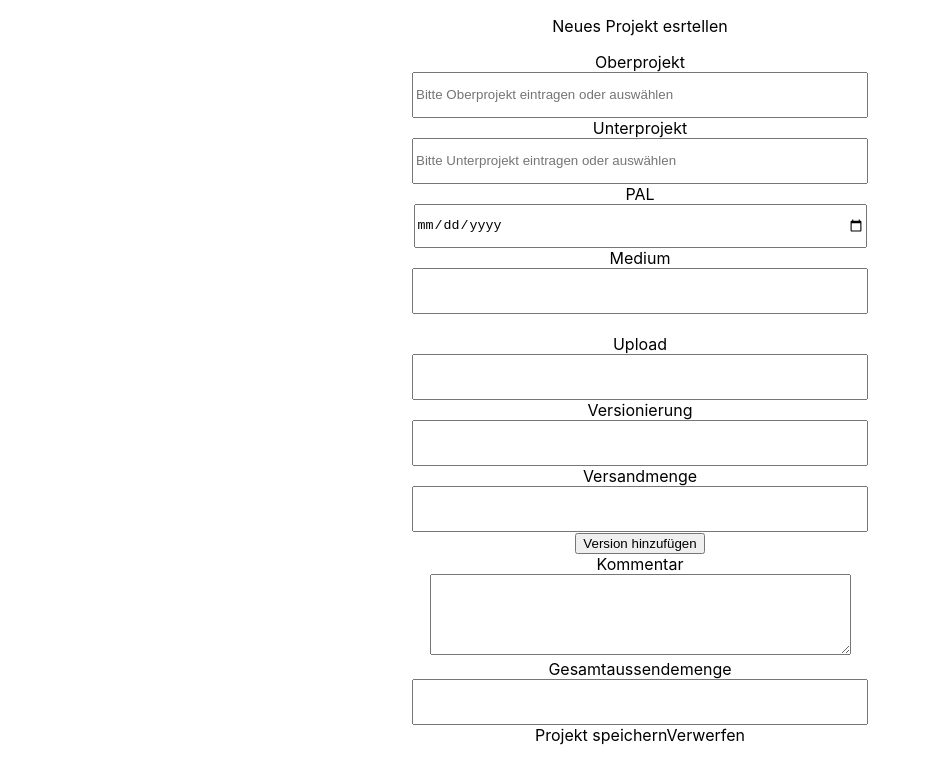
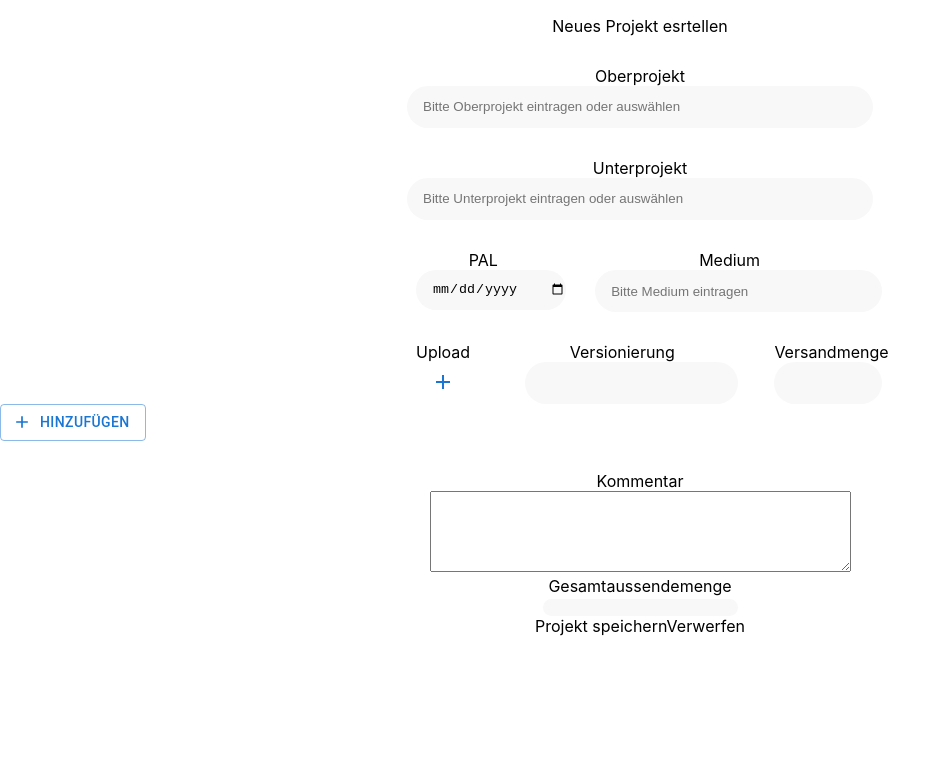
Before and after one commit to tabetommy/pw_reporter, a React (Create React App) app: page / in a window 1280 px wide. Shown: the top 784 px of the page, without its empty margins (0-951 px from the left). Built offline with nearby package versions, Linux system fonts and the light colour scheme.

Commit message:
refactored

```diff
--- a/package.json
+++ b/package.json
@@ -5,6 +5,7 @@
   "dependencies": {
     "@emotion/react": "^11.10.6",
     "@emotion/styled": "^11.10.6",
+    "@mui/icons-material": "^5.11.11",
     "@mui/material": "^5.11.10",
     "@testing-library/jest-dom": "^5.16.5",
     "@testing-library/react": "^13.4.0",
--- a/src/App.css
+++ b/src/App.css
@@ -14,10 +14,56 @@
 }
 
 input{
+  border-radius: 50px;
+  border: none;
+  background-color:	#F8F8F8;
+  padding-left: 16px;
+}
+
+.main-con{
+  margin-top: 30px;
+}
+
+.input{
   height: 40px;
   width: 35%;
 }
 
+.pal-medium, .versionen-input{
+  display: flex;
+  justify-content: space-between;
+  width: 35%;
+  /* height: 40px; */
+  margin-left: auto;
+  margin-right: auto;
+}
+
+.versionen-input{
+  margin-top: 10px;
+}
+
+.pal-input,
+.medium-input,
+.beleg-input,
+.versionierung-input,
+.versandmenge-input{
+  height: 40px;
+  width: 100%;
+}
+
+.pal{
+  width:30%
+}
+
+.medium, .versandmenge{
+  width: 60%;
+}
+
+.versandmenge{
+  width: 20%;
+}
+
+
 .cm-style{
   resize: vertical;
 }
--- a/src/App.js
+++ b/src/App.js
@@ -1,5 +1,6 @@
 import React from 'react';
 import Projekt from './components/projektComponent/projektComponent';
+
 import './App.css';
 
 function App() {
--- a/src/components/projektComponent/projektComponent.js
+++ b/src/components/projektComponent/projektComponent.js
@@ -21,35 +21,45 @@ const Projekt=()=>{
 
   return (
     <form>
+      <div className='main-con'>
         <label htmlFor='ober-project' >Oberprojekt</label><br/>
         <input list="ober-projekt"
         name="ober-projekt"
         onChange={projeKtWerteHandler}
-      placeholder="Bitte Oberprojekt eintragen oder auswählen"/>
+        placeholder="Bitte Oberprojekt eintragen oder auswählen"
+        className='input'/>
         <datalist id="ober-projekt">
             {oberProjektOptionen.map(option=><option key={option} value={option} /> )}
         </datalist><br/>
+      </div>
 
+      <div className='main-con'>
         <label htmlFor='unter-projekt'>Unterprojekt</label><br/>
         <input list="unter-projekt"
         name="unter-projekt"
         onChange={unterProjektWerteHandler}
-      placeholder="Bitte Unterprojekt eintragen oder auswählen"/>
+        placeholder="Bitte Unterprojekt eintragen oder auswählen"
+        className='input'/>
         <datalist id="unter-projekt">
           {unterProjektOptionen.map(option=><option key={option} value={option} /> )}
         </datalist><br/>
+      </div>
 
-      <div>
-        <div>
+
+      <div className='main-con pal-medium'>
+        <div className='pal'>
           <label htmlFor='pal'>PAL</label><br/>
-          <input type="date" name="pal" id='pal'/>
+          <input type="date" name="pal" id='pal' className='pal-input'/>
         </div>
-        <div>
+        <div className='medium'>
           <label htmlFor='medium'>Medium</label><br/>
-          <input type="text" name="medium" id='medium'/>
+          <input type="text" name="medium" id='medium' className='medium-input' placeholder='Bitte Medium eintragen'/>
         </div>
-      </div><br/>
+      </div>
+
       <Versionen />
+
+      <div className='main-con'>
         <label htmlFor='kommentar'>Kommentar</label><br/>
         <textarea
           name="kommentar"
@@ -58,6 +68,8 @@ const Projekt=()=>{
           cols={50}
           className="cm-style"
         /><br/>
+      </div>
+
       <label htmlFor='gesamt-menge'>Gesamtaussendemenge</label><br/>
       <input name='gesamt-menge' id='gesamt-menge'
       type="number" min="0" /><br/>
@@ -65,7 +77,6 @@ const Projekt=()=>{
         <span>Projekt speichern</span>
         <span>Verwerfen</span>
       </div>
-
     </form>
 
   );
--- a/src/components/projektComponent/versionen.js
+++ b/src/components/projektComponent/versionen.js
@@ -1,52 +1,58 @@
 import React, {useState} from 'react';
+import IconButton from '@mui/material/IconButton';
+import Button from '@mui/material/Button';
+import AddIcon from '@mui/icons-material/Add';
+import Stack from '@mui/material/Stack';
 
 const Versionen=()=>{
 
-    const [versionWerten,setVersionWerten]=useState([
-    {
-        beleg:"",
-        version:"",
-        menge:undefined,
-    }
-])
+    const [versionWerten, setVersionWerten]=useState([{ beleg:undefined,version: "", menge:undefined}]);
 
-// const [towns, setTowns]=React.useState(["Buea","Tiko"])
-
-let handleChange = (i, e) => {
+   const handleChange = (i, e) => {
     let neueVersionWerten = [...versionWerten];
     neueVersionWerten [i][e.target.name] = e.target.value;
+    console.log(e.target.files)
     setVersionWerten(neueVersionWerten);
   }
 
-const hinzufügenHandler=(event)=>{
-    event.preventDefault();
-    setVersionWerten([...versionWerten, { beleg: "", version: "" , menge:undefined}])
-}
 
 
+    const hinzufügenHandler=(event)=>{
+        event.preventDefault();
+        setVersionWerten([...versionWerten, { beleg:undefined, version: "" , menge:undefined}])
+    }
+
   return (
-    <div>
-        {versionWerten.map((versionWerte,index)=>(
-             <div key={index}>
-                <div>
+    <div className='main-con'>
+        {versionWerten.map((version,index)=>(
+             <div key={index} className='versionen-input'>
+                <div className='beleg'>
                     <label htmlFor='beleg'>Upload</label><br/>
-                    <input type="text" id="beleg" name="beleg"
-                    value={versionWerte.beleg}  onChange={e => handleChange(index, e)}/>
+                        <IconButton color="primary" aria-label="upload picture" component="label">
+                            <input hidden type="file" name='beleg'
+                            value={version.beleg}  onChange={e => handleChange(index, e)} />
+                            <AddIcon />
+                        </IconButton>
+                    {/* <input type="file" id="beleg" name="beleg" className='beleg-input'
+                    value={versionWerte.beleg}  onChange={e => handleChange(index, e)}/> */}
                 </div>
-                <div>
-                    <label htmlFor='versionierung'>Versionierung</label><br/>
-                    <input type="text" id="versionierung" name="versionierung"
-                    value={versionWerte.version}  onChange={e => handleChange(index, e)}/>
+                <div className='versionierung'>
+                    <label htmlFor='version'>Versionierung</label><br/>
+                    <input type="text" id="version" name="version" className='versionierung-input'
+                    value={version.version}   onChange={e => handleChange(index, e)}/>
                 </div>
-                <div>
-                    <label htmlFor='versandmenge'>Versandmenge</label><br/>
-                    <input type="number" id="versandmenge" name="versandmenge" min="0"
-                    value={versionWerte.menge}  onChange={e => handleChange(index, e)}/>
+                <div className='versandmenge'>
+                    <label htmlFor='menge'>Versandmenge</label><br/>
+                    <input type="number" id="menge" name="menge" min="0" className='versandmenge-input'
+                    value={version.menge}   onChange={e => handleChange(index, e)}/>
                 </div>
             </div>
         ))}
-        {/* {towns.map((town, index)=><h1 key={index}>{town}</h1>)} */}
-        <button onClick={hinzufügenHandler}>Version hinzufügen</button>
+        <Stack direction="row" spacing={2} onClick={hinzufügenHandler}>
+            <Button variant="outlined" startIcon={<AddIcon />} >
+                Hinzufügen
+            </Button>
+        </Stack>
     </div>
   );
 }
```
Also changed, not shown: src/components/projektComponent/ex.js (deleted, +0 -52 lines), 1 other file (tests, documents, lock files or other folders). Lines whose indentation alone changed are shown as unchanged.
